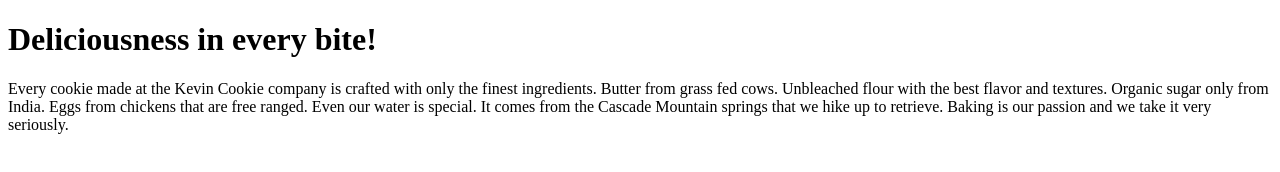
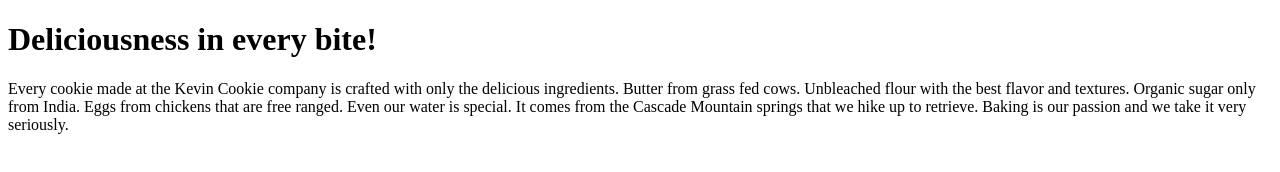
Before and after one commit to dukeamos-09/cookies, a plain HTML site: page index.htm in a window 1280 px wide. Drawn offline with Linux system fonts and the light colour scheme.

Commit message:
updated index text

```diff
--- a/index.htm
+++ b/index.htm
@@ -3,7 +3,7 @@
 <body>
 
 <h1>Deliciousness in every bite!</h1>
-<p>Every cookie made at the Kevin Cookie company is crafted with only the finest ingredients. Butter from grass fed cows. Unbleached flour with the best flavor and textures. Organic sugar only from India. Eggs from chickens that are free ranged. Even our water is special. It comes from the Cascade Mountain springs that we hike up to retrieve. Baking is our passion and we take it very seriously.</p>
+<p>Every cookie made at the Kevin Cookie company is crafted with only the delicious ingredients. Butter from grass fed cows. Unbleached flour with the best flavor and textures. Organic sugar only from India. Eggs from chickens that are free ranged. Even our water is special. It comes from the Cascade Mountain springs that we hike up to retrieve. Baking is our passion and we take it very seriously.</p>
 
 </body>
 </html>
```
